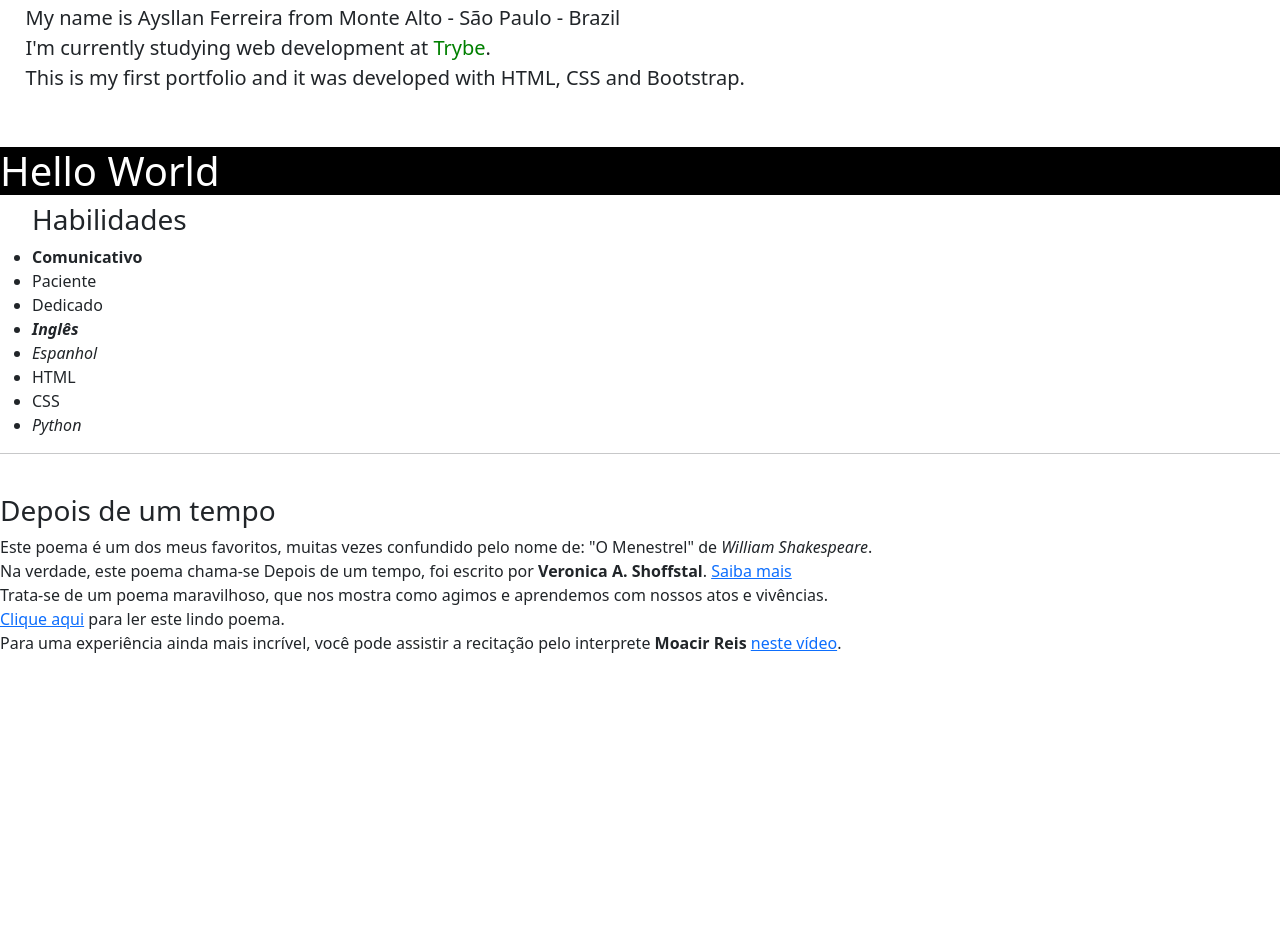
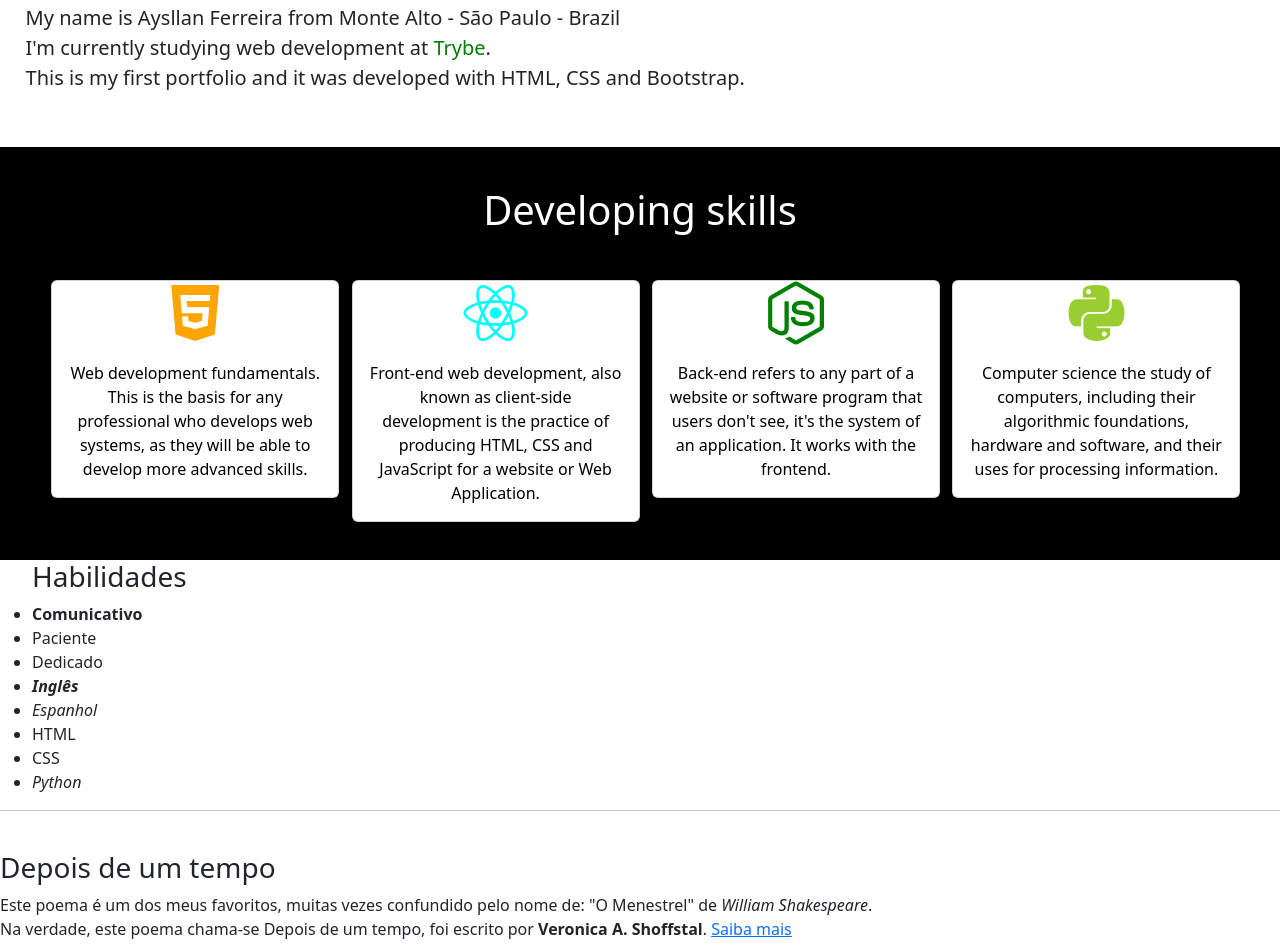
Before and after one commit to aysllanferreira/aysllanferreira.github.io, a plain HTML site: page index.html in a window 1280 px wide. Shown: the part 776-1723 px from the top of the page. Before the commit the page ends 1447 px from the top, so only its background shows below. Drawn offline with nearby package versions, Linux system fonts and the light colour scheme.

Commit message:
Cards implementados

```diff
--- a/index.html
+++ b/index.html
@@ -68,7 +68,42 @@
 
       <!--I'll learn-->
       <section id="learn">
-        <h1>Hello World</h1>
+        <h1 class="dev">Developing skills</h1>
+
+        <div class="row row-cols-1 row-cols-lg-4 g-4 cardolas">
+          <div class="col">
+            <div class="card" style="width: 18rem;">
+              <i class="fa-brands fa-html5 fa-4x htmls"></i>
+              <div class="card-body">
+                <p class="card-text">Web development fundamentals. This is the basis for any professional who develops web systems, as they will be able to develop more advanced skills.</p>
+              </div>
+            </div>
+          </div>
+          <div class="col">
+            <div class="card" style="width: 18rem;">
+              <i class="fa-brands fa-react fa-4x reacts"></i>
+              <div class="card-body">
+                <p class="card-text">Front-end web development, also known as client-side development is the practice of producing HTML, CSS and JavaScript for a website or Web Application. </p>
+              </div>
+            </div>
+          </div>
+          <div class="col">
+            <div class="card" style="width: 18rem;">
+              <i class="fa-brands fa-node-js fa-4x nodes"></i>
+              <div class="card-body">
+                <p class="card-text">Back-end refers to any part of a website or software program that users don't see, it's the system of an application. It works with the frontend.</p>
+              </div>
+            </div>
+          </div>
+          <div class="col">
+            <div class="card" style="width: 18rem;">
+              <i class="fa-brands fa-python fa-4x pythons"></i>
+              <div class="card-body">
+                <p class="card-text">Computer science the study of computers, including their algorithmic foundations, hardware and software, and their uses for processing information. </p>
+              </div>
+            </div>
+          </div>
+        </div>
       </section>
     <div>
         <ul>
--- a/styles.css
+++ b/styles.css
@@ -51,4 +51,30 @@
 #learn{
     background-color: black;
     color: white;
+    text-align: center;
 }
+
+.dev{
+    padding-top: 3%;
+}
+
+.cardolas{
+    color: black;
+    padding: 3% 4%;
+}
+
+.htmls{
+    color: orange;
+}
+
+.reacts{
+    color: aqua;
+}
+
+.nodes{
+    color: green;
+}
+
+.pythons{
+    color: yellowgreen;
+}
```
